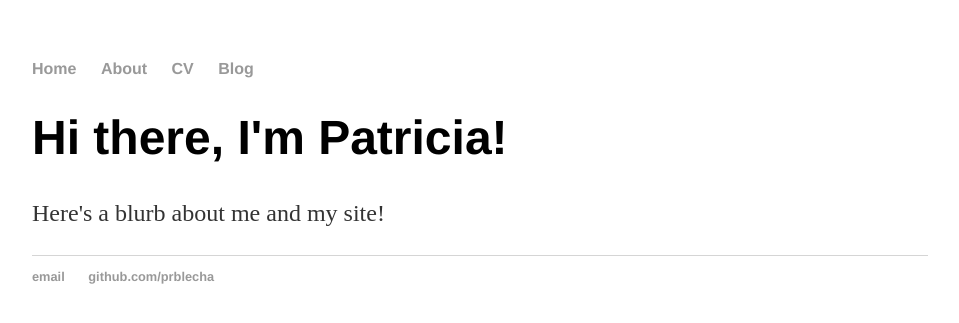
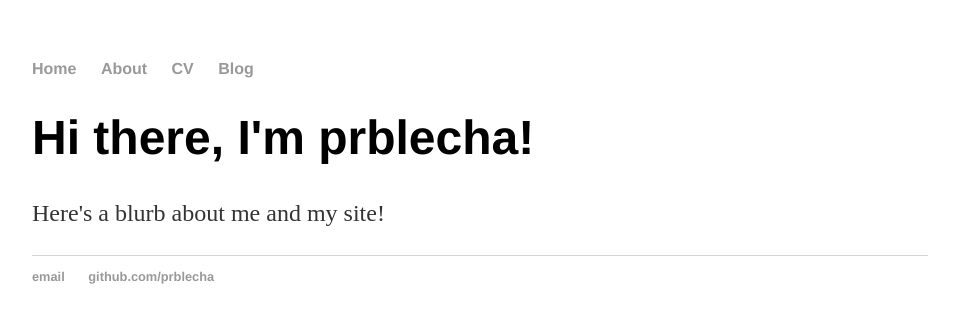
Before and after one commit to prblecha/prblecha.github.io, a Jekyll site: the page built from index.html, in a window 1280 px wide. Shown: the top 323 px of the page, without its empty margins (160-1119 px from the left). Built offline with Jekyll 4.4.1, drawn with Linux system fonts in a browser that asks for light colours.

Commit message:
Update index.html

```diff
--- a/index.html
+++ b/index.html
@@ -1,8 +1,8 @@
 ---
 layout: default
-title: "Patricia, Web Developer"
+title: "prblecha, Owner"
 ---
 <div class="blurb">
-	<h1>Hi there, I'm Patricia!</h1>
+	<h1>Hi there, I'm prblecha!</h1>
 	<p>Here's a blurb about me and my site!</p>
 </div><!-- /.blurb -->
```
